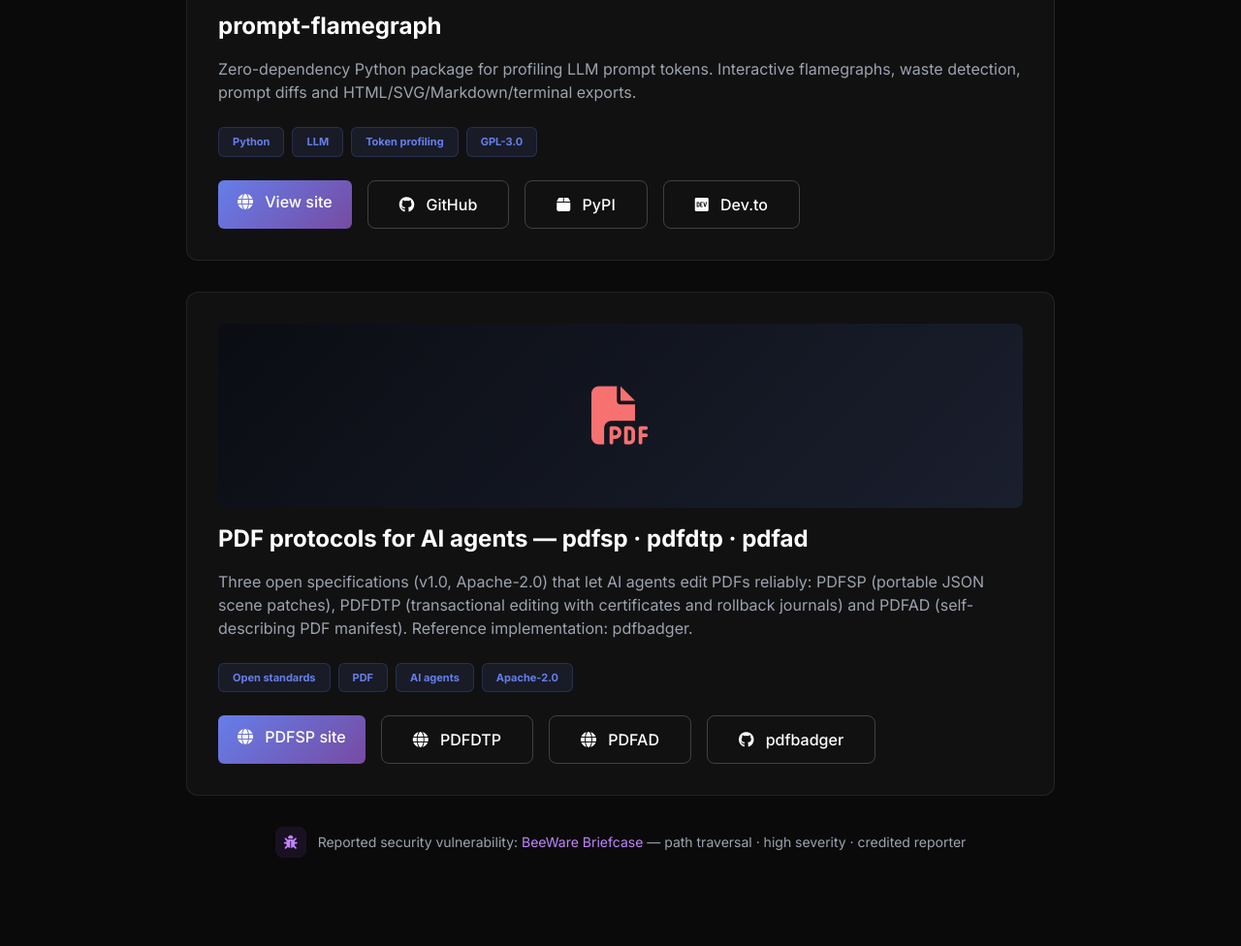
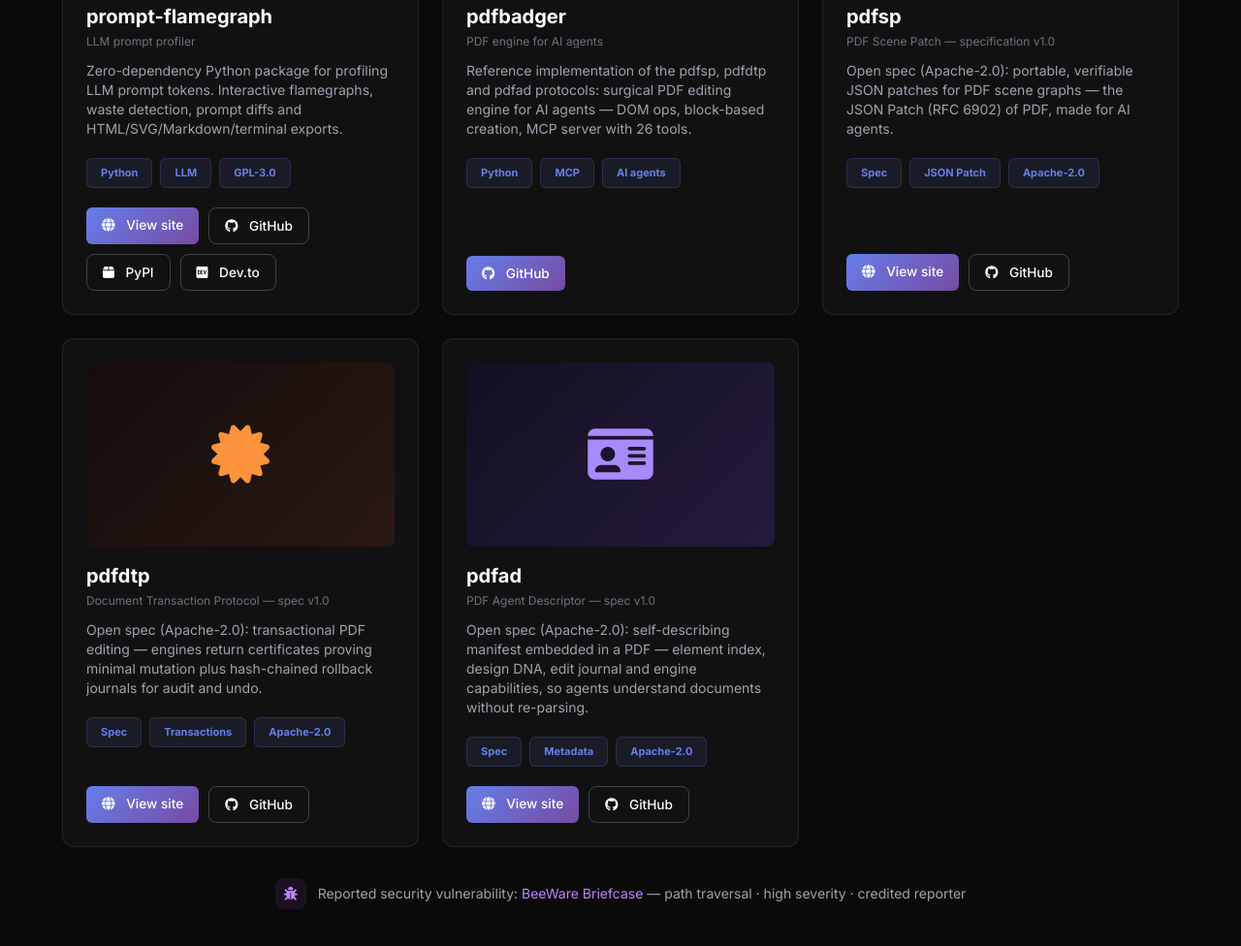
Before and after one commit to fjjjuv/Mon-porte-folio, a plain HTML site: page index.html in a window 1280 px wide. Shown: the part 3050-4026 px from the top of the page at 97% size. Drawn offline with nearby package versions, Linux system fonts and the light colour scheme.

Commit message:
Projects: catalog grid, one card per protocol + pdfbadger

```diff
--- a/index.html
+++ b/index.html
@@ -128,6 +128,10 @@
         .project-image:hover {
             transform: scale(1.02);
         }
+
+        .proj { display: flex; flex-direction: column; height: 100%; }
+        .proj .actions { margin-top: auto; display: flex; flex-wrap: wrap; gap: 10px; }
+        .demo-btn.sm, .btn-secondary.sm { padding: 8px 16px; font-size: .85rem; }
 
         .modal {
             display: none;
@@ -522,47 +526,101 @@
             <p class="section-title" data-en="Projects">Projets</p>
             <h2 class="text-3xl font-bold" data-en="My work">Mes réalisations</h2>
         </div>
-        <div class="grid md:grid-cols-1 gap-8 max-w-4xl mx-auto">
-            <div class="card p-8 fade-in">
+        <div class="grid md:grid-cols-2 lg:grid-cols-3 gap-6 max-w-6xl mx-auto">
+            <div class="card proj p-6 fade-in" style="transition-delay:0ms">
                 <div class="project-image" style="background: linear-gradient(135deg, #1a1a2e 0%, #16213e 100%);">
                     <i class="fas fa-fire text-6xl text-purple-400"></i>
                 </div>
-                <h3 class="text-2xl font-bold mb-4">prompt-flamegraph</h3>
-                <p class="text-gray-400 mb-6" data-en="Zero-dependency Python package for profiling LLM prompt tokens. Interactive flamegraphs, waste detection, prompt diffs and HTML/SVG/Markdown/terminal exports.">
+                <h3 class="text-xl font-bold mb-1">prompt-flamegraph</h3>
+                <p class="text-xs text-gray-500 mb-3" data-en="LLM prompt profiler">Profileur de prompts LLM</p>
+                <p class="text-gray-400 text-sm mb-5" data-en="Zero-dependency Python package for profiling LLM prompt tokens. Interactive flamegraphs, waste detection, prompt diffs and HTML/SVG/Markdown/terminal exports.">
                     Package Python sans dépendance pour profiler les tokens des prompts LLM. Flamegraphs interactifs, détection de gaspillage, diff de prompts et exports HTML/SVG/Markdown/terminal.
                 </p>
-                <div class="flex flex-wrap gap-2 mb-6">
+                <div class="flex flex-wrap gap-2 mb-5">
                     <span class="badge">Python</span>
                     <span class="badge">LLM</span>
-                    <span class="badge">Token profiling</span>
                     <span class="badge">GPL-3.0</span>
                 </div>
-                <div class="flex flex-wrap gap-4">
-                    <a href="https://fjjjuv.github.io/prompt-flamegraph/" target="_blank" class="demo-btn" data-en="<i class=&quot;fas fa-globe mr-2&quot;></i> View site"><i class="fas fa-globe mr-2"></i> Voir le site</a>
-                    <a href="https://github.com/fjjjuv/prompt-flamegraph" target="_blank" class="btn-secondary text-white"><i class="fab fa-github mr-2"></i> GitHub</a>
-                    <a href="https://pypi.org/project/prompt-flamegraph/" target="_blank" class="btn-secondary text-white"><i class="fas fa-box mr-2"></i> PyPI</a>
-                    <a href="https://dev.to/fjjjuv/stop-guessing-where-your-llm-prompt-tokens-go-prompt-flamegraph-52nf" target="_blank" class="btn-secondary text-white"><i class="fab fa-dev mr-2"></i> Dev.to</a>
+                <div class="actions">
+                    <a href="https://fjjjuv.github.io/prompt-flamegraph/" target="_blank" class="demo-btn sm" data-en="<i class=&quot;fas fa-globe mr-2&quot;></i> View site"><i class="fas fa-globe mr-2"></i> Voir le site</a>
+                    <a href="https://github.com/fjjjuv/prompt-flamegraph" target="_blank" class="btn-secondary sm text-white"><i class="fab fa-github mr-2"></i> GitHub</a>
+                    <a href="https://pypi.org/project/prompt-flamegraph/" target="_blank" class="btn-secondary sm text-white"><i class="fas fa-box mr-2"></i> PyPI</a>
+                    <a href="https://dev.to/fjjjuv/stop-guessing-where-your-llm-prompt-tokens-go-prompt-flamegraph-52nf" target="_blank" class="btn-secondary sm text-white"><i class="fab fa-dev mr-2"></i> Dev.to</a>
                 </div>
             </div>
-            <div class="card p-8 fade-in">
-                <div class="project-image" style="background: linear-gradient(135deg, #0b0d13 0%, #1a1f2e 100%);">
-                    <i class="fas fa-file-pdf text-6xl text-red-400"></i>
+            <div class="card proj p-6 fade-in" style="transition-delay:80ms">
+                <div class="project-image" style="background: linear-gradient(135deg, #14161d 0%, #232838 100%);">
+                    <i class="fas fa-robot text-6xl text-gray-300"></i>
                 </div>
-                <h3 class="text-2xl font-bold mb-4">PDF protocols for AI agents — pdfsp · pdfdtp · pdfad</h3>
-                <p class="text-gray-400 mb-6" data-en="Three open specifications (v1.0, Apache-2.0) that let AI agents edit PDFs reliably: PDFSP (portable JSON scene patches), PDFDTP (transactional editing with certificates and rollback journals) and PDFAD (self-describing PDF manifest). Reference implementation: pdfbadger.">
-                    Trois spécifications ouvertes (v1.0, Apache-2.0) qui permettent aux agents IA d'éditer des PDF de façon fiable : PDFSP (patches JSON portables du graphe de scène), PDFDTP (édition transactionnelle avec certificats et journaux de rollback) et PDFAD (manifeste auto-descriptif embarqué dans le PDF). Implémentation de référence : pdfbadger.
+                <h3 class="text-xl font-bold mb-1">pdfbadger</h3>
+                <p class="text-xs text-gray-500 mb-3" data-en="PDF engine for AI agents">Moteur PDF pour agents IA</p>
+                <p class="text-gray-400 text-sm mb-5" data-en="Reference implementation of the pdfsp, pdfdtp and pdfad protocols: surgical PDF editing engine for AI agents — DOM ops, block-based creation, MCP server with 26 tools.">
+                    Implémentation de référence des protocoles pdfsp, pdfdtp et pdfad : moteur d'édition PDF chirurgical pour agents IA — ops DOM, création par blocs, serveur MCP de 26 outils.
                 </p>
-                <div class="flex flex-wrap gap-2 mb-6">
-                    <span class="badge">Open standards</span>
-                    <span class="badge">PDF</span>
+                <div class="flex flex-wrap gap-2 mb-5">
+                    <span class="badge">Python</span>
+                    <span class="badge">MCP</span>
                     <span class="badge">AI agents</span>
+                </div>
+                <div class="actions">
+                    <a href="https://github.com/fjjjuv/pdfbadger" target="_blank" class="demo-btn sm"><i class="fab fa-github mr-2"></i> GitHub</a>
+                </div>
+            </div>
+            <div class="card proj p-6 fade-in" style="transition-delay:160ms">
+                <div class="project-image" style="background: linear-gradient(135deg, #071018 0%, #0e2233 100%);">
+                    <i class="fas fa-code-branch text-6xl text-cyan-400"></i>
+                </div>
+                <h3 class="text-xl font-bold mb-1">pdfsp</h3>
+                <p class="text-xs text-gray-500 mb-3">PDF Scene Patch — specification v1.0</p>
+                <p class="text-gray-400 text-sm mb-5" data-en="Open spec (Apache-2.0): portable, verifiable JSON patches for PDF scene graphs — the JSON Patch (RFC 6902) of PDF, made for AI agents.">
+                    Spec ouverte (Apache-2.0) : patches JSON portables et vérifiables du graphe de scène PDF — l'équivalent de JSON Patch (RFC 6902) pour le PDF, conçu pour les agents IA.
+                </p>
+                <div class="flex flex-wrap gap-2 mb-5">
+                    <span class="badge">Spec</span>
+                    <span class="badge">JSON Patch</span>
                     <span class="badge">Apache-2.0</span>
                 </div>
-                <div class="flex flex-wrap gap-4">
-                    <a href="https://fjjjuv.github.io/pdfsp/" target="_blank" class="demo-btn" data-en="<i class=&quot;fas fa-globe mr-2&quot;></i> PDFSP site"><i class="fas fa-globe mr-2"></i> Site PDFSP</a>
-                    <a href="https://fjjjuv.github.io/pdfdtp/" target="_blank" class="btn-secondary text-white"><i class="fas fa-globe mr-2"></i> PDFDTP</a>
-                    <a href="https://fjjjuv.github.io/pdfad/" target="_blank" class="btn-secondary text-white"><i class="fas fa-globe mr-2"></i> PDFAD</a>
-                    <a href="https://github.com/fjjjuv/pdfbadger" target="_blank" class="btn-secondary text-white"><i class="fab fa-github mr-2"></i> pdfbadger</a>
+                <div class="actions">
+                    <a href="https://fjjjuv.github.io/pdfsp/" target="_blank" class="demo-btn sm" data-en="<i class=&quot;fas fa-globe mr-2&quot;></i> View site"><i class="fas fa-globe mr-2"></i> Voir le site</a>
+                    <a href="https://github.com/fjjjuv/pdfsp" target="_blank" class="btn-secondary sm text-white"><i class="fab fa-github mr-2"></i> GitHub</a>
+                </div>
+            </div>
+            <div class="card proj p-6 fade-in" style="transition-delay:240ms">
+                <div class="project-image" style="background: linear-gradient(135deg, #140d0b 0%, #2a1813 100%);">
+                    <i class="fas fa-certificate text-6xl text-orange-400"></i>
+                </div>
+                <h3 class="text-xl font-bold mb-1">pdfdtp</h3>
+                <p class="text-xs text-gray-500 mb-3">Document Transaction Protocol — spec v1.0</p>
+                <p class="text-gray-400 text-sm mb-5" data-en="Open spec (Apache-2.0): transactional PDF editing — engines return certificates proving minimal mutation plus hash-chained rollback journals for audit and undo.">
+                    Spec ouverte (Apache-2.0) : édition PDF transactionnelle — les moteurs retournent des certificats prouvant la mutation minimale et des journaux de rollback chaînés par hash pour audit et undo.
+                </p>
+                <div class="flex flex-wrap gap-2 mb-5">
+                    <span class="badge">Spec</span>
+                    <span class="badge">Transactions</span>
+                    <span class="badge">Apache-2.0</span>
+                </div>
+                <div class="actions">
+                    <a href="https://fjjjuv.github.io/pdfdtp/" target="_blank" class="demo-btn sm" data-en="<i class=&quot;fas fa-globe mr-2&quot;></i> View site"><i class="fas fa-globe mr-2"></i> Voir le site</a>
+                    <a href="https://github.com/fjjjuv/pdfdtp" target="_blank" class="btn-secondary sm text-white"><i class="fab fa-github mr-2"></i> GitHub</a>
+                </div>
+            </div>
+            <div class="card proj p-6 fade-in" style="transition-delay:320ms">
+                <div class="project-image" style="background: linear-gradient(135deg, #131022 0%, #241a3d 100%);">
+                    <i class="fas fa-id-card text-6xl text-violet-400"></i>
+                </div>
+                <h3 class="text-xl font-bold mb-1">pdfad</h3>
+                <p class="text-xs text-gray-500 mb-3">PDF Agent Descriptor — spec v1.0</p>
+                <p class="text-gray-400 text-sm mb-5" data-en="Open spec (Apache-2.0): self-describing manifest embedded in a PDF — element index, design DNA, edit journal and engine capabilities, so agents understand documents without re-parsing.">
+                    Spec ouverte (Apache-2.0) : manifeste auto-descriptif embarqué dans le PDF — index des éléments, ADN de design, journal d'édition et capacités du moteur, pour que les agents comprennent le document sans le re-parser.
+                </p>
+                <div class="flex flex-wrap gap-2 mb-5">
+                    <span class="badge">Spec</span>
+                    <span class="badge">Metadata</span>
+                    <span class="badge">Apache-2.0</span>
+                </div>
+                <div class="actions">
+                    <a href="https://fjjjuv.github.io/pdfad/" target="_blank" class="demo-btn sm" data-en="<i class=&quot;fas fa-globe mr-2&quot;></i> View site"><i class="fas fa-globe mr-2"></i> Voir le site</a>
+                    <a href="https://github.com/fjjjuv/pdfad" target="_blank" class="btn-secondary sm text-white"><i class="fab fa-github mr-2"></i> GitHub</a>
                 </div>
             </div>
         </div>
```
